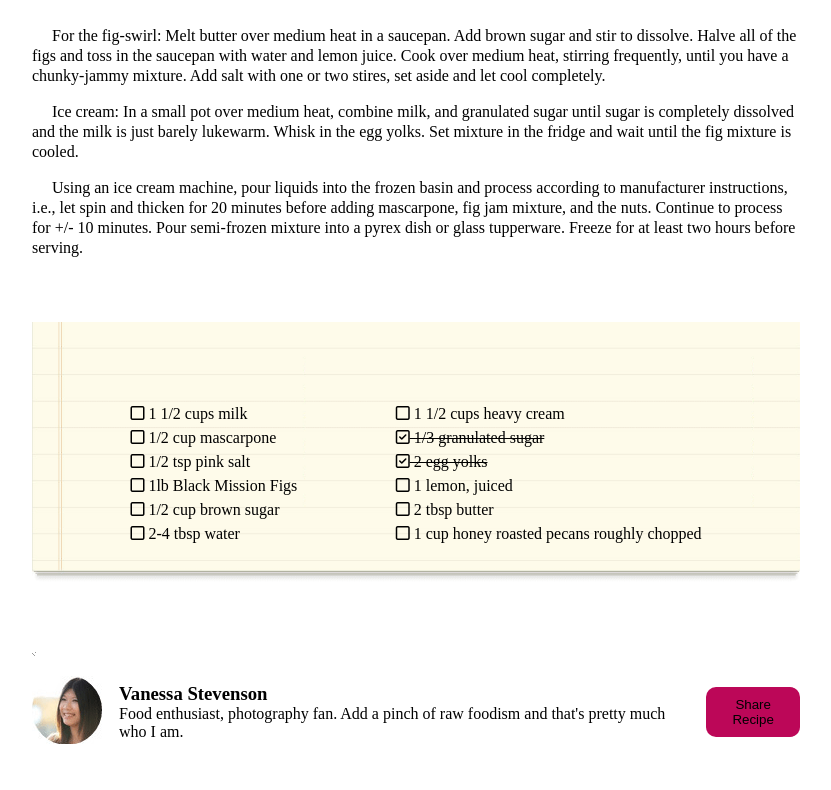
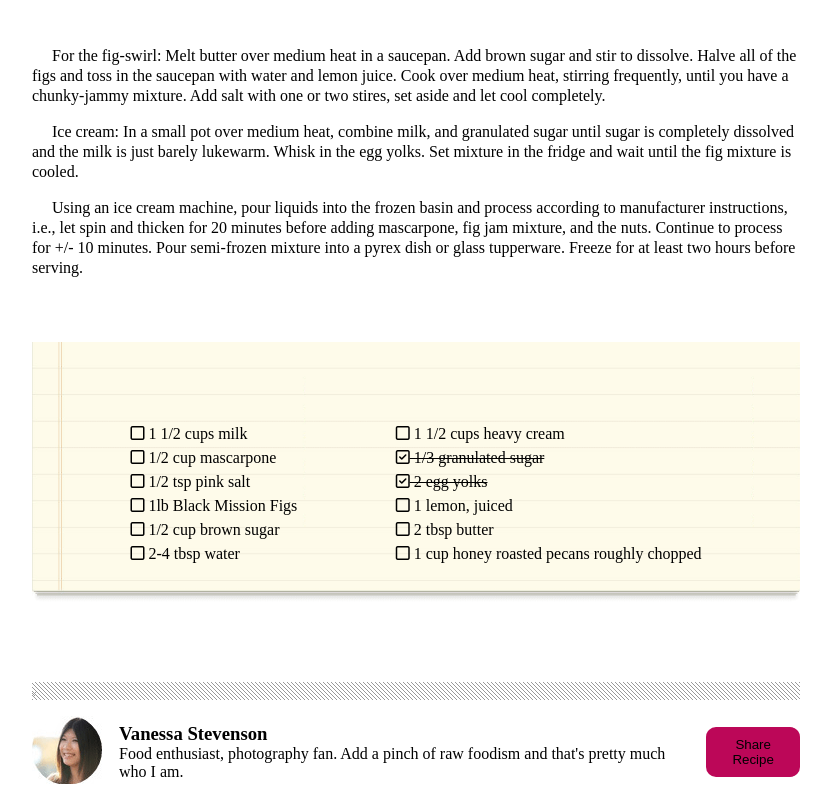
Before and after one commit to ezgi-c/chocolate-pizza-2, a plain HTML site: page index.html in a window 1280 px wide. Shown: the part 793-1583 px from the top of the page, without its empty margins (224-1055 px from the left). Drawn offline with Linux system fonts and the light colour scheme.

Commit message:
Third commit

```diff
--- a/style.css
+++ b/style.css
@@ -12,6 +12,12 @@ html {
     margin-bottom: 5em;
     margin-top: 3em;
 
+}
+#repeat {
+    background-repeat: repeat-x repeat-y;
+    background-image: url("img/hr-img.png");
+    width:60vw;
+    margin-top: 20px;
 }
 header {
     display: flex;
```
